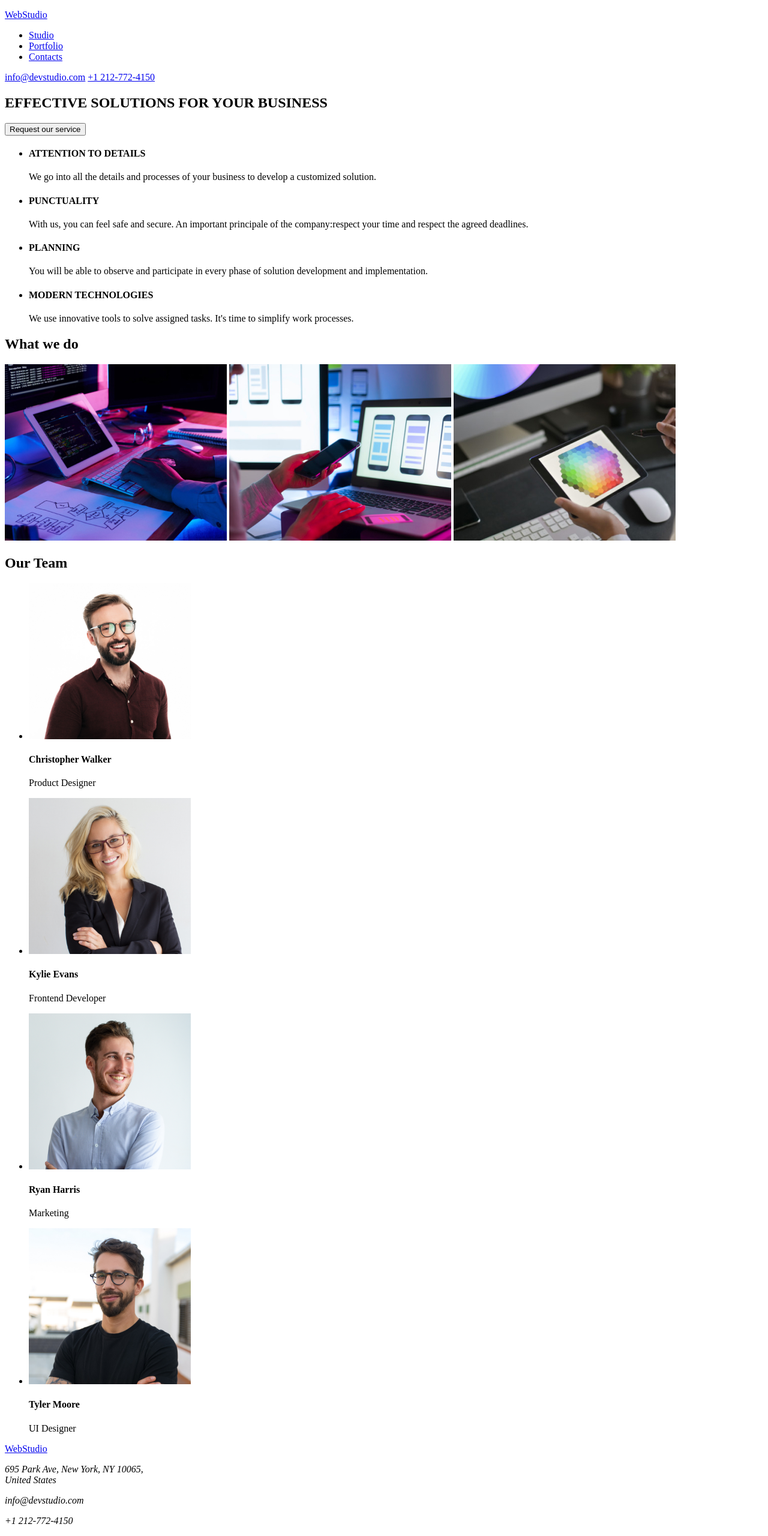
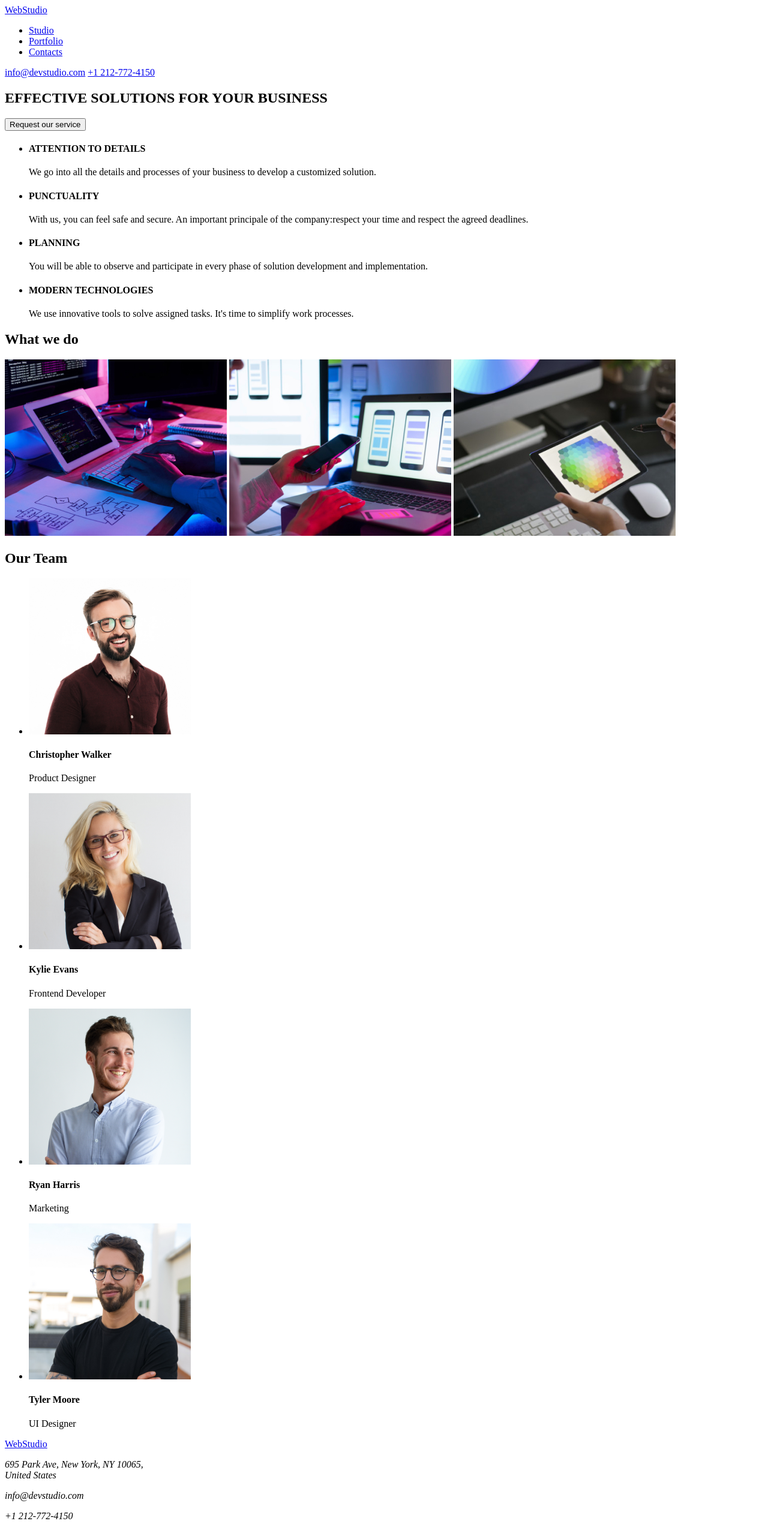
Before and after one commit to martakoss27/goit-markup-hw-01, a plain HTML site: page index.html in a window 1280 px wide. Shown: the whole page at 60% size. Drawn offline with Linux system fonts and the light colour scheme.

Commit message:
homework 1 update 3

```diff
--- a/index.html
+++ b/index.html
@@ -8,7 +8,7 @@
   </head>
   <body>
     <header>
-      <p><a href="#"> WebStudio</a></p>
+      <a href="#"> WebStudio</a>
       <nav>
         <ul>
           <li><a href="#">Studio</a></li>
@@ -129,7 +129,7 @@
       </section>
     </main>
     <footer>
-      <p><a href="#">WebStudio</a></p>
+      <a href="#">WebStudio</a>
       <address>
         <p>
           695 Park Ave, New York, NY 10065,<br />
```
